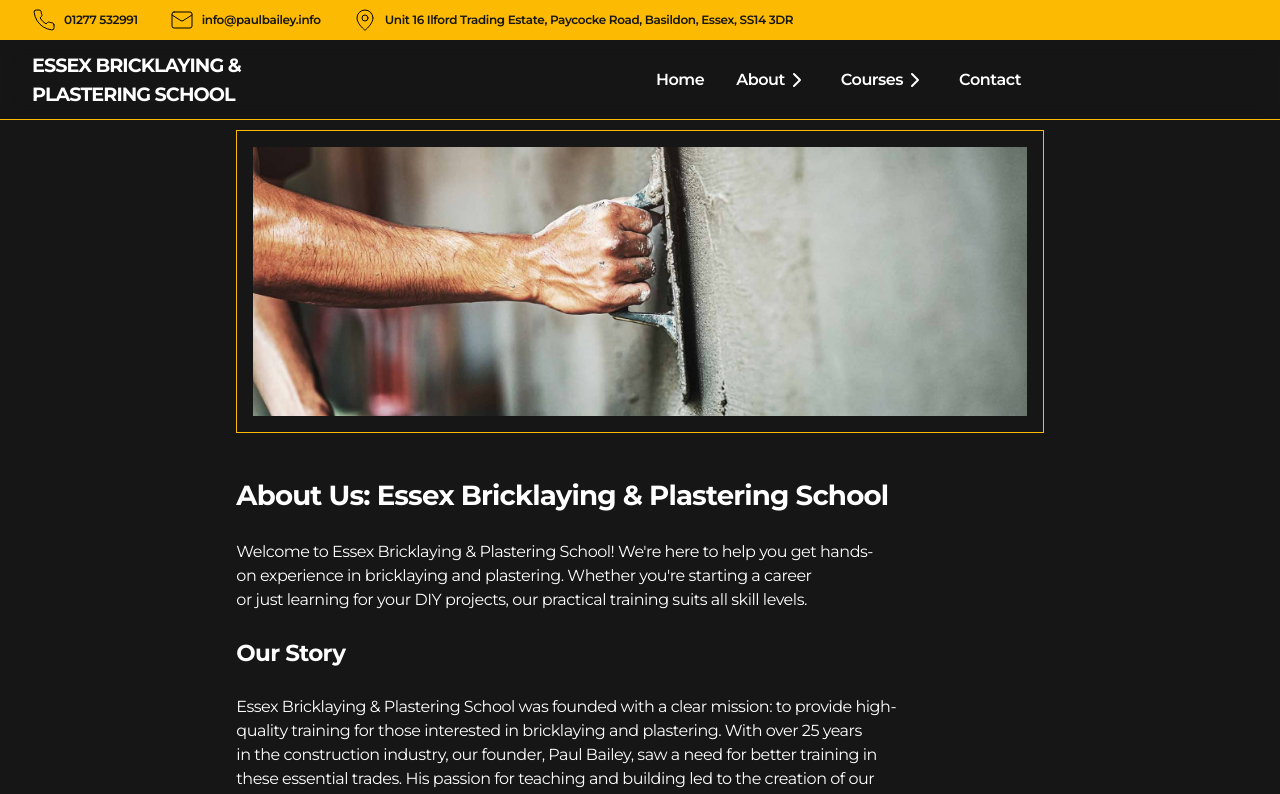
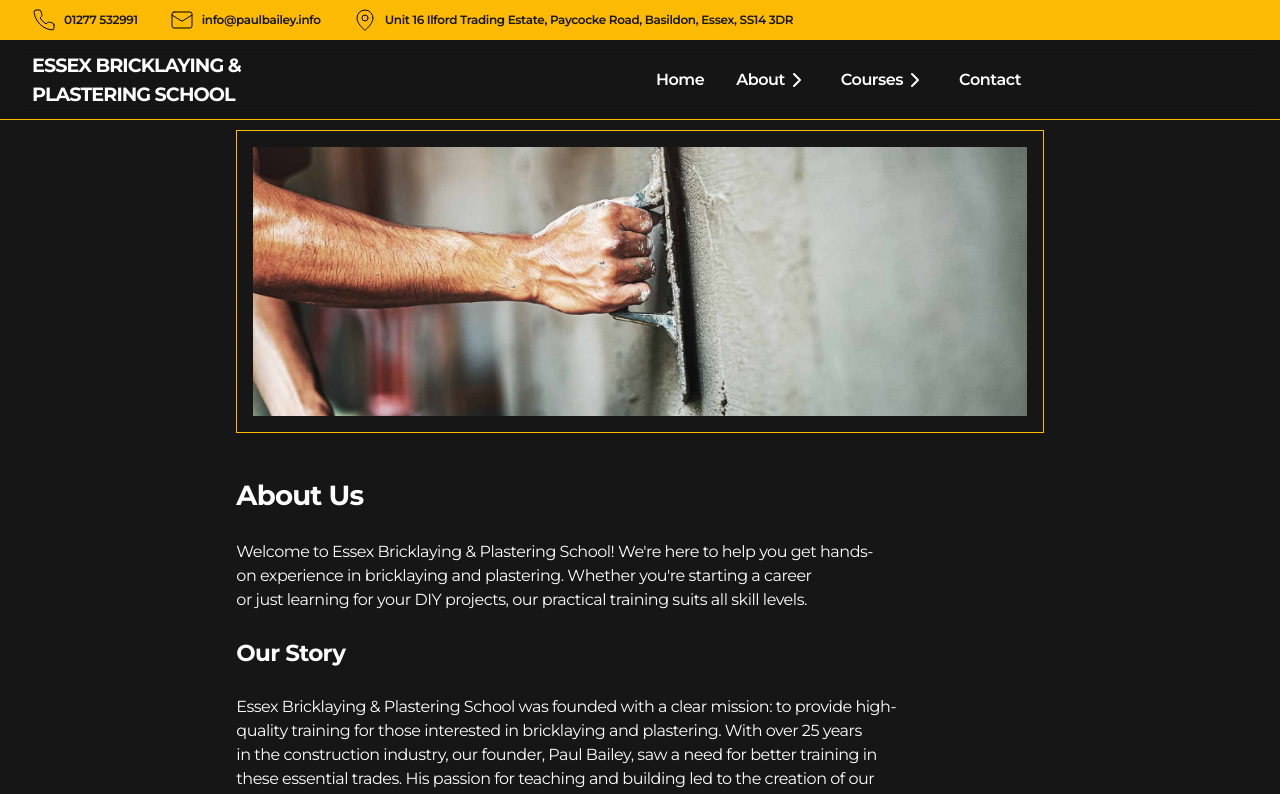
Before and after one commit to conorbailey90/baileys-construction-academy, a Next.js app: page /about in a window 1280 px wide. Shown: the top 794 px of the page. Built offline with nearby package versions, Linux system fonts and the light colour scheme.

Commit message:
About content changed git push

```diff
--- a/src/app/about/page.tsx
+++ b/src/app/about/page.tsx
@@ -22,7 +22,7 @@ const About = () => {
         </div>
 
         <div className='pb-[2rem] col-start-1 col-span-12 md:col-start-3 md:col-span-8 row-start-2 pt-[2rem]'>
-          <h4 className='font-bold text-balance'>About Us: Essex Bricklaying & Plastering School</h4>
+          <h4 className='font-bold text-balance'>About Us</h4>
           <br />
           <p className='text-balance'>Welcome to Essex Bricklaying & Plastering School! We&apos;re here to help you get hands-on experience in bricklaying and plastering. Whether you&apos;re starting a career or just learning for your DIY projects, our practical training suits all skill levels.</p>
           <br />
```
